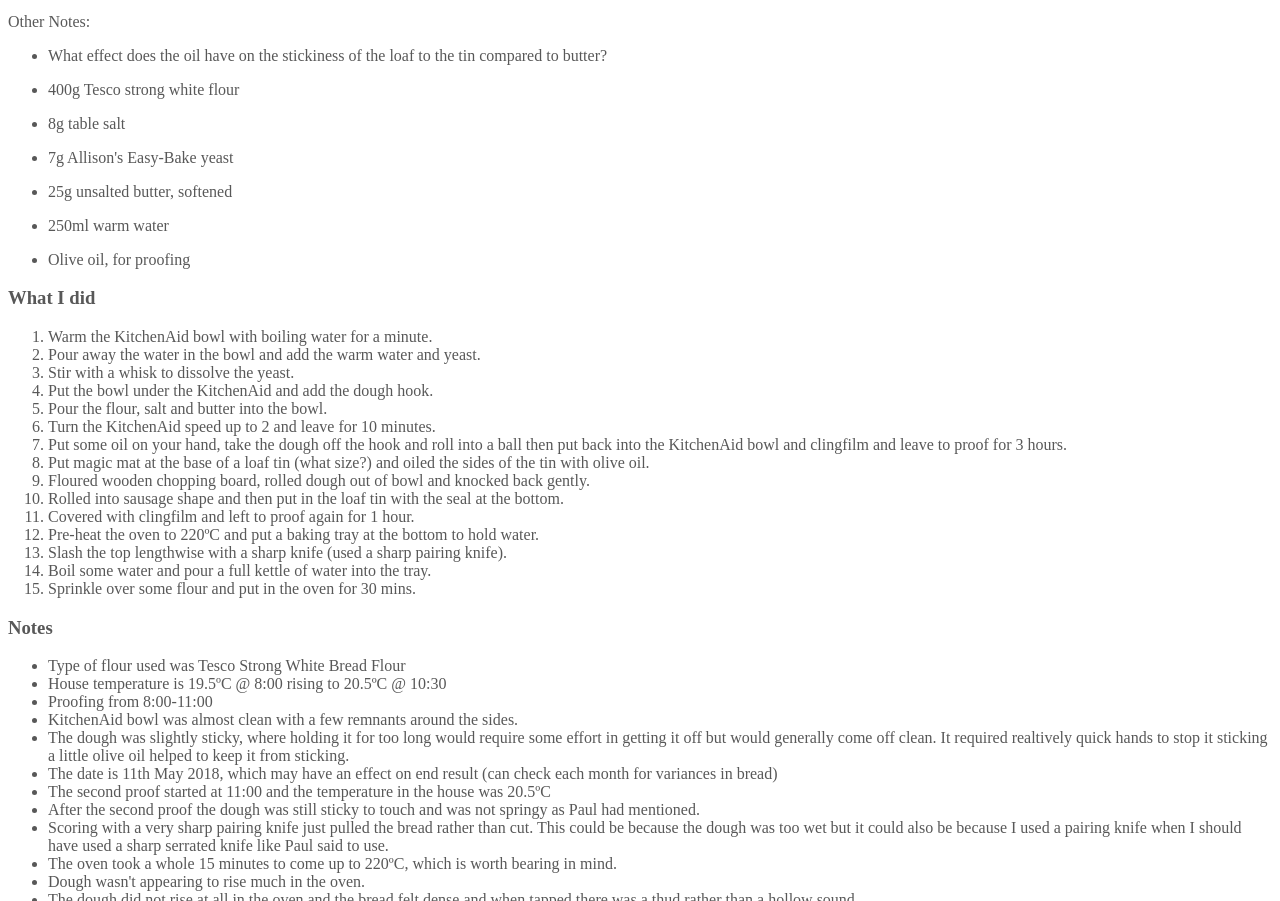
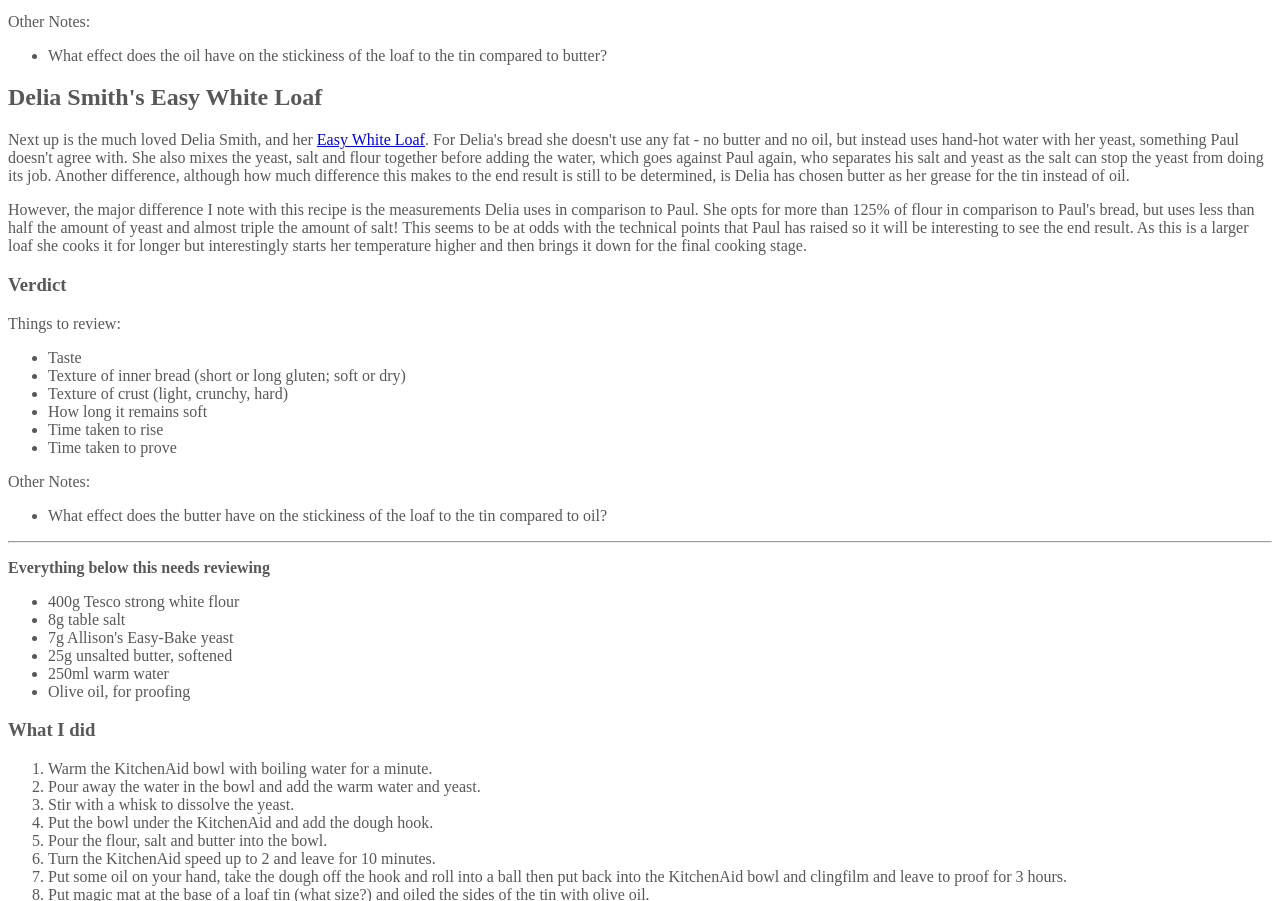
Before and after one commit to sebcarss/sebcarss.github.io.repo, a Gatsby site: page /recipe/bread/white-bread-loaf/ in a window 1280 px wide. Shown: the part 798-1699 px from the top of the page. Built offline with nearby package versions, Linux system fonts and the light colour scheme; Gatsby itself is replaced by a stand-in of ours.

Commit message:
Add introduction for Delia's white bread

```diff
--- a/src/posts/recipe/bread/white-bread-loaf.md
+++ b/src/posts/recipe/bread/white-bread-loaf.md
@@ -45,6 +45,30 @@ Things to review:
 Other Notes:
 
 - What effect does the oil have on the stickiness of the loaf to the tin compared to butter?
+
+## Delia Smith's Easy White Loaf
+
+Next up is the much loved Delia Smith, and her [Easy White Loaf](https://www.deliaonline.com/recipes/type-of-dish/bread-recipes/easy-white-loaf). For Delia's bread she doesn't use any fat - no butter and no oil, but instead uses hand-hot water with her yeast, something Paul doesn't agree with. She also mixes the yeast, salt and flour together before adding the water, which goes against Paul again, who separates his salt and yeast as the salt can stop the yeast from doing its job. Another difference, although how much difference this makes to the end result is still to be determined, is Delia has chosen butter as her grease for the tin instead of oil.
+
+However, the major difference I note with this recipe is the measurements Delia uses in comparison to Paul. She opts for more than 125% of flour in comparison to Paul's bread, but uses less than half the amount of yeast and almost triple the amount of salt! This seems to be at odds with the technical points that Paul has raised so it will be interesting to see the end result. As this is a larger loaf she cooks it for longer but interestingly starts her temperature higher and then brings it down for the final cooking stage.
+
+### Verdict
+
+Things to review:
+
+- Taste
+- Texture of inner bread (short or long gluten; soft or dry)
+- Texture of crust (light, crunchy, hard)
+- How long it remains soft
+- Time taken to rise
+- Time taken to prove
+
+Other Notes:
+
+- What effect does the butter have on the stickiness of the loaf to the tin compared to oil?
+
+---
+__Everything below this needs reviewing__
 
 - 400g Tesco strong white flour
 - 8g table salt
```
